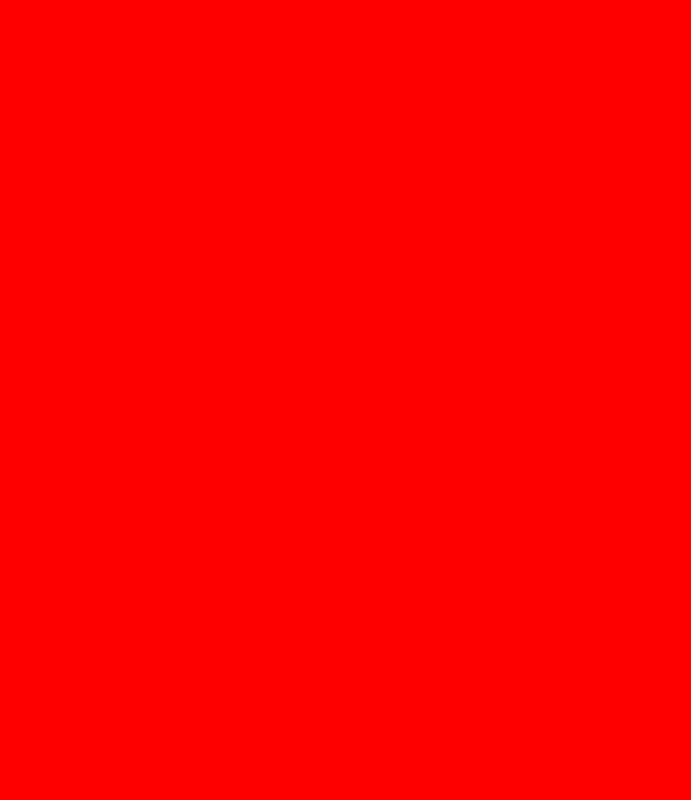
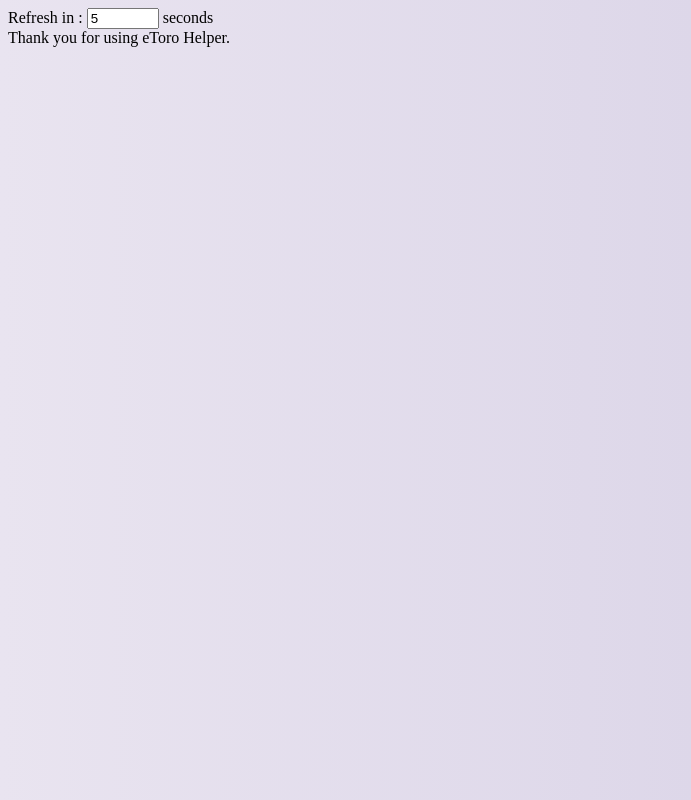
Before and after one commit to vanduc1102/etoro-helper, a browser extension: page src/options/index.html in a window 1280 px wide. Shown: the whole page, without its empty margins (0-691 px from the left). Drawn offline with Linux system fonts and the light colour scheme.

Commit message:
add some changed for option

```diff
--- a/src/options/index.html
+++ b/src/options/index.html
@@ -8,8 +8,11 @@
   <body>
     <div class="wrapper">
       <div class="left">
+        <label for="refresh-time">Refresh in : </label>
+        <input id="refresh-time" type="number" min="5" max="1000" step="5" value="5"> seconds
       </div>
       <div class="right">
+        Thank you for using eToro Helper.
       </div>
     </div>
   </body>
--- a/src/options/options.css
+++ b/src/options/options.css
@@ -1,3 +1,9 @@
 body{
-	background: red;
+	background: #D3CCE3;
+	background: -webkit-linear-gradient(to right, #E9E4F0, #D3CCE3);
+	background: linear-gradient(to right, #E9E4F0, #D3CCE3);
 }
+.wrapper{
+	display: flex;
+	flex-flow: column;
+}
```
